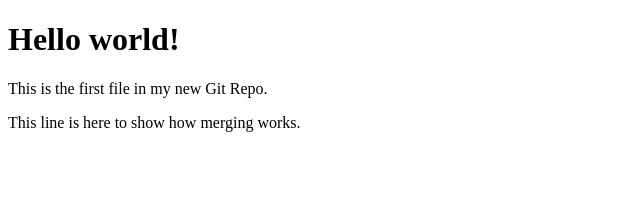
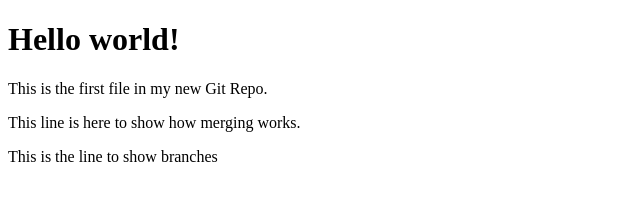
Before and after one commit to shivanidwivedi10/hello-world, a plain HTML site: page index.html in a window 1280 px wide. Shown: the whole page, without its empty margins (0-640 px from the left). Drawn offline with Linux system fonts and the light colour scheme.

Commit message:
change in new branch

```diff
--- a/index.html
+++ b/index.html
@@ -10,5 +10,6 @@
 
 <p>This is the first file in my new Git Repo.</p>
 <p>This line is here to show how merging works.</p>
+  <p> This is the line to show branches</p>
 </body>
 </html>
```
